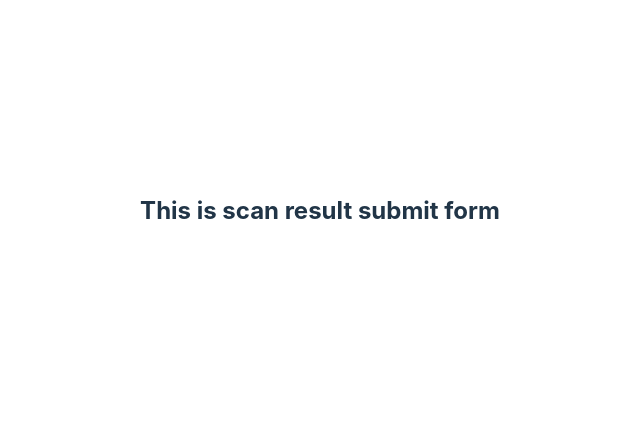
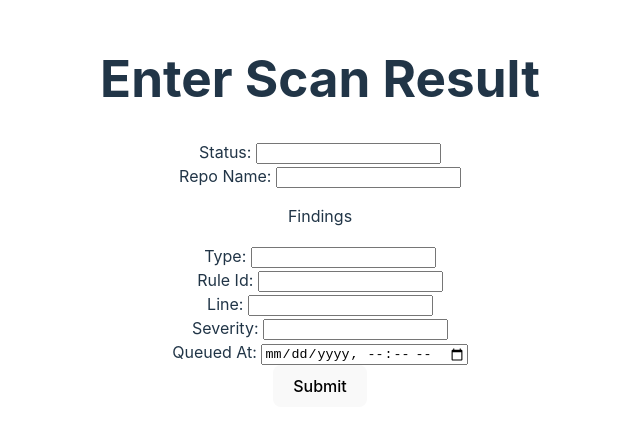
Before and after one commit to SahanWickramage/adxl-code-challenge, a React (Vite) app in the folder dashboard/: page /submit in a window 1280 px wide. Shown: the part 189-620 px from the top of the page, without its empty margins (320-960 px from the left). Built offline with nearby package versions, Linux system fonts and the light colour scheme.

Commit message:
task4 : developed submit form skeleton

```diff
--- a/dashboard/src/App.tsx
+++ b/dashboard/src/App.tsx
@@ -1,6 +1,6 @@
 import './App.css'
 import { Navigate, RouterProvider, createBrowserRouter } from 'react-router-dom'
-import SubmitScanResult from './screens/SubmitScanResult'
+import SubmitScanResult from './screens/submit-scan-result/SubmitScanResult'
 import SecurityScanResultList from './screens/SecurityScanResultList'
 import Home from './screens/Home'
 
--- a/dashboard/src/screens/SubmitScanResult.tsx
+++ /dev/null
@@ -1,9 +0,0 @@
-function SubmitScanResult() {
-    return (
-        <form>
-            <h2>This is scan result submit form</h2>
-        </form>
-    )
-}
-
-export default SubmitScanResult;
--- /dev/null
+++ b/dashboard/src/screens/submit-scan-result/SubmitScanResult.tsx
@@ -0,0 +1,45 @@
+function SubmitScanResult() {
+    return (
+        <>
+            <h1>Enter Scan Result</h1>
+            <form>
+                <div>
+                    <label>Status: </label>
+                    <input type="text" id="status" />
+                </div>
+                <div>
+                    <label>Repo Name: </label>
+                    <input type="text" id="repoName" />
+                </div>
+                <div>
+                    <p>Findings</p>
+                    <div>
+                        <label>Type: </label>
+                        <input type="text" id="Type" />
+                    </div>
+                    <div>
+                        <label>Rule Id: </label>
+                        <input type="text" id="ruleId" />
+                    </div>
+                    <div>
+                        <label>Line: </label>
+                        <input type="number" id="line" />
+                    </div>
+                    <div>
+                        <label>Severity: </label>
+                        <input type="number" id="severity" />
+                    </div>
+                </div>
+                <div>
+                    <label>Queued At: </label>
+                    <input type="datetime-local" id="repoName" />
+                </div>
+                <div>
+                    <button type="submit">Submit</button>
+                </div>
+            </form>
+        </>
+    )
+}
+
+export default SubmitScanResult;
```
